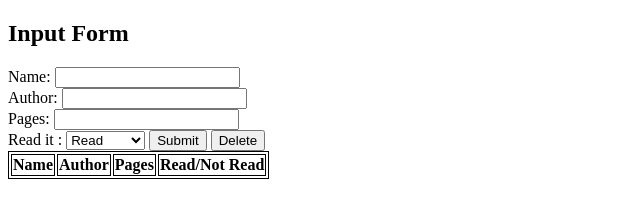
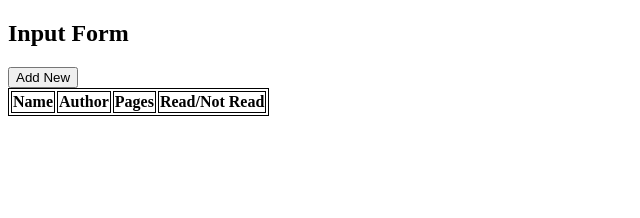
Before and after one commit to asuru56/library_project-, a plain HTML site: page index.html in a window 1280 px wide. Shown: the whole page, without its empty margins (0-640 px from the left). Drawn offline with Linux system fonts and the light colour scheme.

Commit message:
Working Add and Submit Button

```diff
--- a/index.html
+++ b/index.html
@@ -12,23 +12,24 @@
 <body>
 
     <h2>Input Form</h2>
-    <form id="inputForm">
+    <button id = "new_button">Add New</button>
+    <form id="inputForm" style="display: none;">
         <label for="inputName">Name:</label>
-        <input type="text" id="inputName" name="inputName" required>
+        <input type="text" id="inputName" name="inputName" >
         <br>
         <label for="InputAuthor">Author: </label>
-        <input type="text" id="inputAuthor" name="inputAuthor" required>
+        <input type="text" id="inputAuthor" name="inputAuthor" >
         <br>
         <label for="Pages">Pages:</label>
-        <input type="text" id="pages" name="pages" required>
+        <input type="text" id="pages" name="pages">
         <br>
         <label for="isRead">Read it :</label>
         <select id="isRead" name="isRead">
             <option value="Read">Read</option>
             <option value="Not_Read">Not Read</option>
         </select>
-        <button type="button" onclick="submitForm()">Submit</button>
-        <button type="button" onclick="deletethisBook()">Delete</button>
+        <button type="button" id="submit">Submit</button>
+        <button type="button" id = "delete">Delete</button>
 
     </form>
     <table id="myTable">
--- a/script.js
+++ b/script.js
@@ -6,31 +6,31 @@ function Book(title, author, pages, isRead) {
     this.author = author;
     this.pages = pages;
     this.isRead = isRead;
-}
+};
 
 function addBookToLibrary(title, author, pages, isRead) {
     // Create a new book and add it to the library
     const newBook = new Book(title, author, pages, isRead);
     myLibrary.push(newBook);
-}
-let i = 0 ;
-function displayBooks(){
-        const book = myLibrary[i++];
-        console.log(book.title, book.author, book.pages, book.isRead);
-}
+};
 
 
-function deletethisBook(){
-    myLibrary.pop();
-    displayBooks();
-}
-
-function submitForm(){
+let submitForm = document.querySelector("#submit");
+submitForm.addEventListener("click",function(){
     var name = document.getElementById("inputName").value;
     var author = document.getElementById("inputAuthor").value;
     var pages = document.getElementById("pages").value;
     var read = document.getElementById("isRead").value;
     addBookToLibrary(name, author, pages, read);
-    displayBooks();
      alert('Form submitted!');
-}
+     var page = document.querySelector("#inputForm");
+    page.style.display = "none"
+
+});
+
+let newBook = document.querySelector("#new_button") ;
+
+newBook.addEventListener("click", function(){
+    var page = document.querySelector("#inputForm");
+    page.style.display = "block";
+})
```
